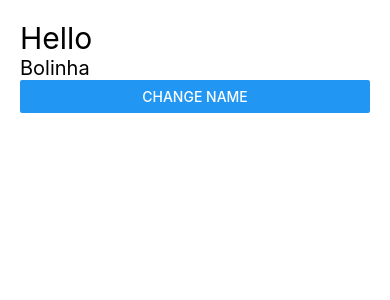
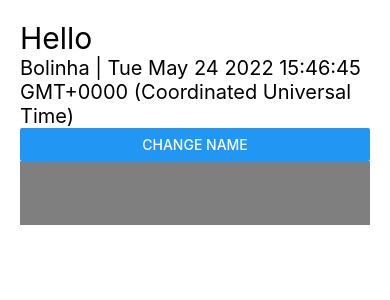
Before and after one commit to renatojfsantos/RN_APP, a React Native app: screen / in a window 390 px wide. Shown: the top 300 px of the page. Built offline with nearby package versions, Linux system fonts and the light colour scheme.

Commit message:
add useCallback, useMeno and useRef

```diff
--- a/src/App.tsx
+++ b/src/App.tsx
@@ -1,5 +1,5 @@
-import React, {useState, useEffect} from 'react';
-import {Alert, Button, SafeAreaView, StyleSheet} from 'react-native';
+import React, {useState, useEffect, useCallback, useMemo, useRef} from 'react';
+import {Alert, Button, SafeAreaView, StyleSheet, TextInput} from 'react-native';
 
 import {Header} from './components/Header';
 
@@ -18,38 +18,67 @@ const App = () => {
       setTitle('Olá');
     }
 
-    return () => Alert.alert('Eita!', 'Component unmounting');
+    // return () => Alert.alert('Eita!', 'Component unmounting');
   }, [name, title]);
 
   /**
    * Callback para alterar o nome
    */
-  const handlePressButton = () => {
-    /**
-     * Setando o nome de forma separada utilizando o hook useState
-     */
-    // if (name === 'Bolinha') {
-    //   setName('Renato');
-    // } else {
-    //   setName('Bolinha');
-    // }
+  // const handlePressButton = () => {
+  //   /**
+  //    * Setando o nome de forma separada utilizando o hook useState
+  //    */
+  //   // if (name === 'Bolinha') {
+  //   //   setName('Renato');
+  //   // } else {
+  //   //   setName('Bolinha');
+  //   // }
 
-    /**
-     * Setando passando a função de callback diretamente no state
-     */
-    setName(old => {
-      if (old === 'Bolinha') {
-        return 'Renato';
-      } else {
-        return 'Bolinha';
-      }
-    });
-  };
+  //   /**
+  //    * Setando passando a função de callback diretamente no state
+  //    */
+  //   setName(old => {
+  //     if (old === 'Bolinha') {
+  //       return 'Renato';
+  //     } else {
+  //       return 'Bolinha';
+  //     }
+  //   });
+  // };
+
+  /**
+   * Callback
+   */
+  const handlePressButton = useCallback(() => {
+    if (name === 'Bolinha') {
+      setName('Renato');
+    } else {
+      setName('Bolinha');
+    }
+  }, [name]);
+
+  /**
+   * Memos
+   */
+  const nameChanged = useMemo(() => {
+    // return value
+    return `${name} | ${new Date()}`;
+  }, [name]);
+
+  /**
+   * Refs
+   */
+  const inputRef = useRef<TextInput>({} as TextInput);
 
   return (
     <SafeAreaView style={styles.Container}>
-      <Header title={title} name={name} />
-      <Button title="Change name" onPress={handlePressButton} />
+      <Header title={title} name={nameChanged} />
+      <Button title="Change name" onPress={() => setTitle('title')} />
+      <TextInput
+        style={styles.input}
+        ref={inputRef}
+        onChangeText={text => setName(text)}
+      />
     </SafeAreaView>
   );
 };
@@ -59,6 +88,12 @@ const styles = StyleSheet.create({
     flex: 1,
     margin: 20,
   },
+  input: {
+    padding: 20,
+    backgroundColor: 'rgba(0,0,0,0.5)',
+    color: 'white',
+    fontSize: 20,
+  },
 });
 
 export default App;
```
